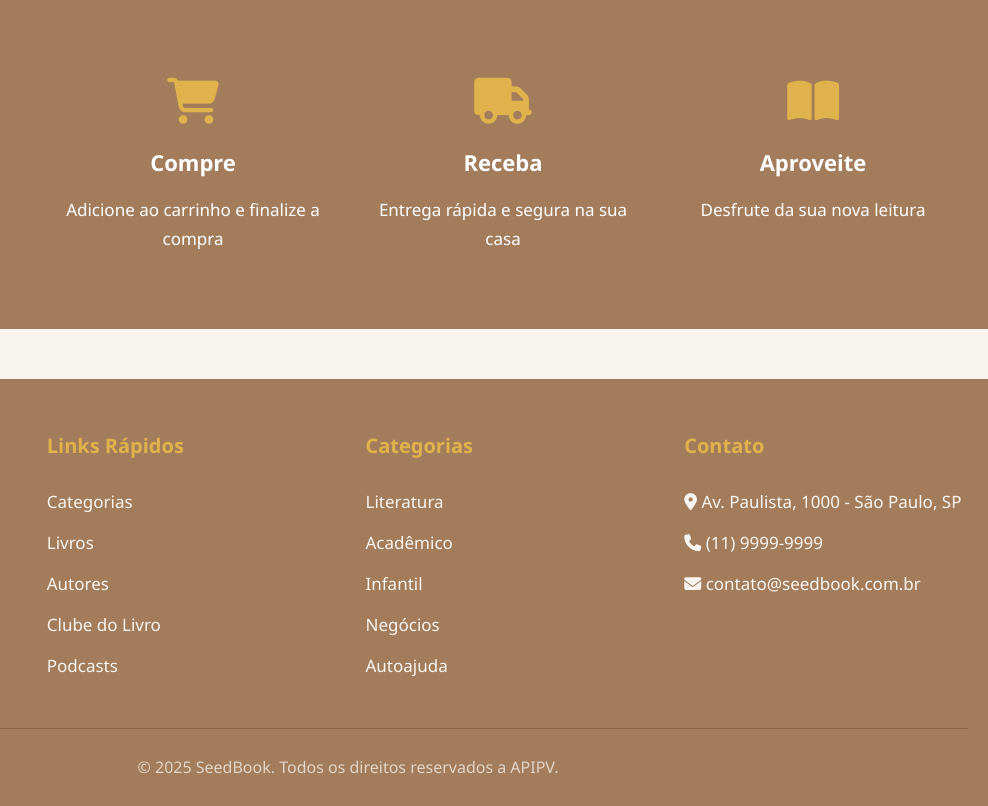
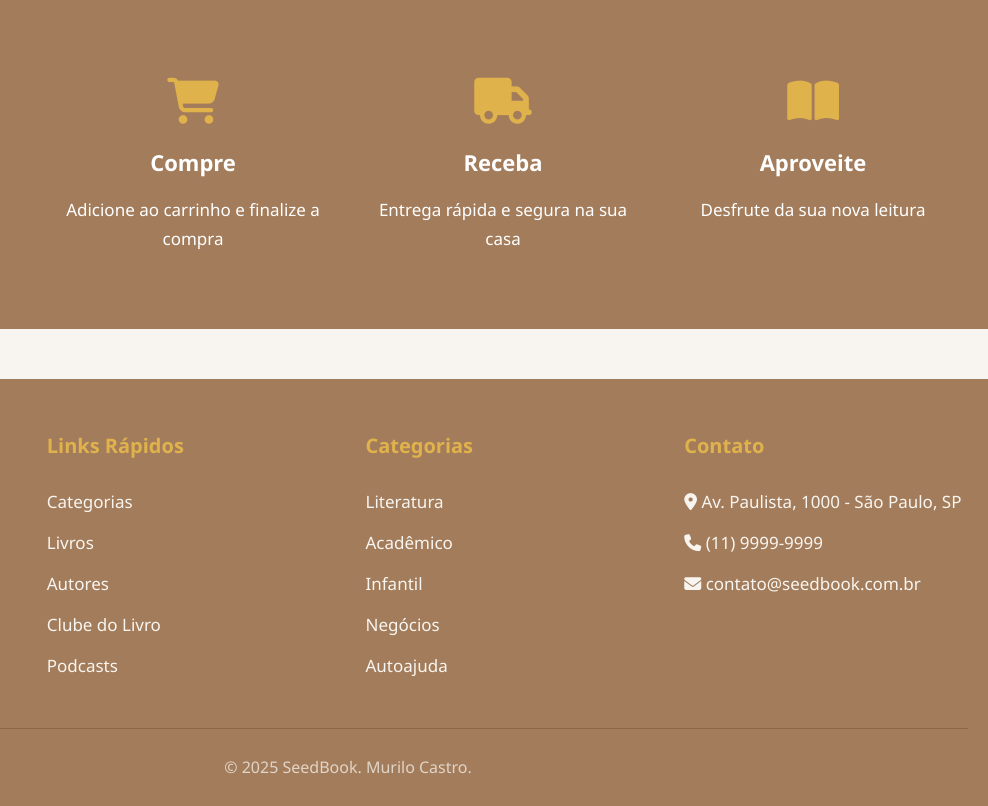
Before and after one commit to MuriloCastr/treinee, a plain HTML site: page index.html in a window 1280 px wide. Shown: the part 5607-6413 px from the top of the page, 292-1280 px from the left. Drawn offline with Linux system fonts and the light colour scheme.

Commit message:
Update index.html

```diff
--- a/index.html
+++ b/index.html
@@ -2312,7 +2312,7 @@
                 </div>
             </div>
             <div class="copyright">
-                <p>&copy; 2025 SeedBook. Todos os direitos reservados a APIPV.</p>
+                <p>&copy; 2025 SeedBook. Murilo Castro.</p>
             </div>
         </div>
     </footer>
```
